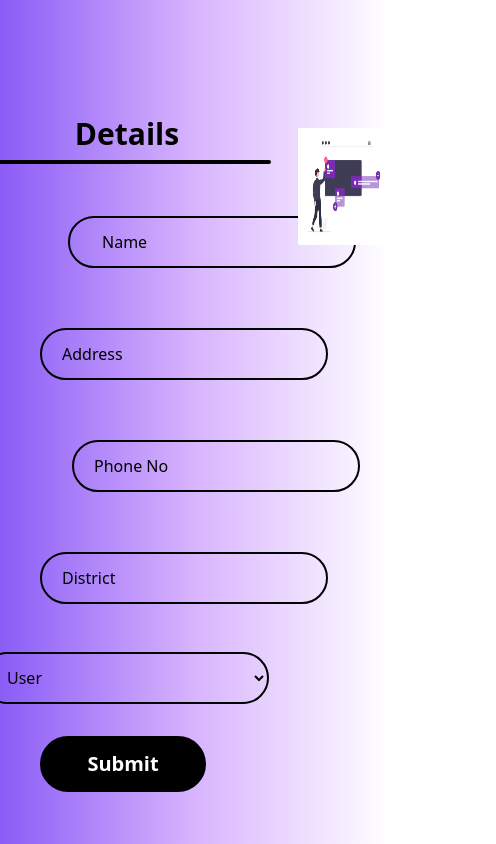
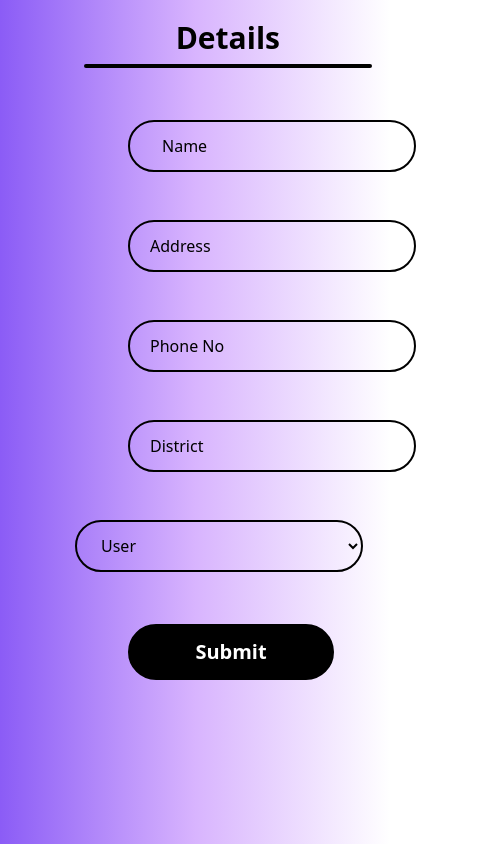
Before and after one commit to SumanSingha05/LinkAid, a React (Vite) app: page /details in a window 390 px wide. Shown: the whole page, 496 px wide, since content can reach past the window. Built offline with nearby package versions, Linux system fonts and the light colour scheme; a web font is replaced by a local one.

Commit message:
Details fixed

```diff
--- a/src/Components/Details.jsx
+++ b/src/Components/Details.jsx
@@ -48,15 +48,15 @@ const Details = () => {
 
   return (
     <div className="border-none h-[100vh] border-black flex flex-row bg-gradient-to-r from-violet-500 via-purple-300 to-white">
-      <div className="border-none mt-24 mb-24 w-[60vw] p-10 pt-5 pr-5">
-        <div className="flex flex-col justify-center items-center">
+      <div className="border-none sm:mt-24 sm:mb-24 sm:w-[60vw] w-full  sm:p-10 sm:pt-5 sm:pr-5 pt-5 pl-32 mr-10    ">
+        <div className="flex flex-col justify-center items-center sm:mr-0 mr-[16vw]">
           <h1 className="text-black text-3xl font-semibold text-center">
             Details
           </h1>
           <div className="bg-black w-72 h-1 rounded mt-2 mb-8"></div>
         </div>
         <div>
-          <div className="inline-block mt-5 w-72 pl-8 ml-7 mr-10 border-2 border-solid border-black rounded-full mb-10 text-black">
+          <div className="inline-block mt-5 w-72 pl-8 ml-0 sm:ml-7 mr-20 sm:mr-10 border-2 border-solid border-black rounded-full mb-10 text-black">
             <input
               className="w-64 bg-transparent py-3 border-none outline-none placeholder-black"
               type="text"
@@ -65,7 +65,7 @@ const Details = () => {
               placeholder="Name"
             />
           </div>
-          <div className="inline-block mt-5 w-72 pl-5 mr-10 border-2 border-solid border-black rounded-full mb-10 text-black">
+          <div className="inline-block sm:mt-5 mt-2 w-72 pl-5 mr-10 border-2 border-solid border-black rounded-full mb-10 text-black">
             <input
               className="w-64 bg-transparent py-3 border-none overflow-clip outline-none placeholder-black"
               type="text"
@@ -76,7 +76,7 @@ const Details = () => {
           </div>
         </div>
         <div>
-          <div className="inline-block mt-5 w-72 pl-5 ml-8 mr-10 border-2 border-solid border-black rounded-full mb-10 text-black">
+          <div className="inline-block sm:mt-5 mt-2 w-72 pl-5 sm:ml-8 mr-10 border-2 border-solid border-black rounded-full mb-10 text-black">
             <input
               className="w-64 bg-transparent py-3 border-none overflow-clip outline-none placeholder-black"
               type="text"
@@ -85,7 +85,7 @@ const Details = () => {
               placeholder="Phone No"
             />
           </div>
-          <div className="inline-block mt-5 w-72 pl-5 ml-0 mr-10 border-2 border-solid border-black rounded-full mb-10 text-black">
+          <div className="inline-block sm:mt-5 mt-2 w-72 pl-5 ml-0 mr-10 border-2 border-solid border-black rounded-full mb-10 text-black">
             <input
               className="w-64 bg-transparent py-3 border-none overflow-clip outline-none placeholder-black"
               type="text"
@@ -95,10 +95,10 @@ const Details = () => {
             />
           </div>
         </div>
-        <div className="flex flex-row justify-center items-center">
-          <div className="border-2 border-black border-solid w-72 flex justify-center rounded-full mb-5 ml-9 mt-2 mr-10">
+        <div className="flex sm:flex-row flex-col justify-center items-center">
+          <div className="border-2 border-black border-solid w-72 flex justify-center rounded-full sm:mb-5 mb-10 sm:ml-9 mt-2 mr-20 sm:mr-10">
             <select
-              className="bg-transparent text-black w-72 py-3 border-none outline-none pl-5"
+              className="bg-transparent text-black w-72 py-3 border-none outline-none sm:pl-5 pl-5"
               value={accountType}
               onChange={(e) => setAccountType(e.target.value)}
             >
@@ -111,7 +111,7 @@ const Details = () => {
             </select>
           </div>
           {accountType === "ngo" && (
-            <div className="border-2 border-black border-solid w-72 mr-24 mb-2 flex justify-center rounded-full">
+            <div className="border-2 border-black border-solid w-72 sm:ml-0 ml-32 sm:mr-24 sm:mb-2 mb-4 flex justify-center rounded-full">
               <select
                 className="bg-transparent text-black w-72 py-3 border-none outline-none pl-6 pr-5"
                 value={specialization}
@@ -146,9 +146,9 @@ const Details = () => {
           )}
         </div>
 
-        <div className="flex justify-center">
+        <div className="flex justify-center sm:pr-0 w-full">
           <button
-            className="border-2 border-black mr-2 mt-3 bg-black font-bold text-white border-solid py-3 w-72 rounded-full text-xl hover:bg-violet-300 hover:text-black hover:border-2"
+            className="border-2 border-black mr-14 sm:mr-2 mt-3 bg-black font-bold text-white border-solid py-3 sm:py-3 w-56 rounded-full text-xl hover:bg-violet-300 hover:text-black hover:border-2"
             onClick={handleSubmit}
           >
             Submit
@@ -156,7 +156,7 @@ const Details = () => {
         </div>
       </div>
 
-      <div className="w-1/2 mt-32 ml-16">
+      <div className="sm:w-1/2 sm:mt-32 sm:ml-16 sm:block hidden">
         <img className="size-[30vw] m-auto" src={img2} alt="" />
       </div>
     </div>
```
